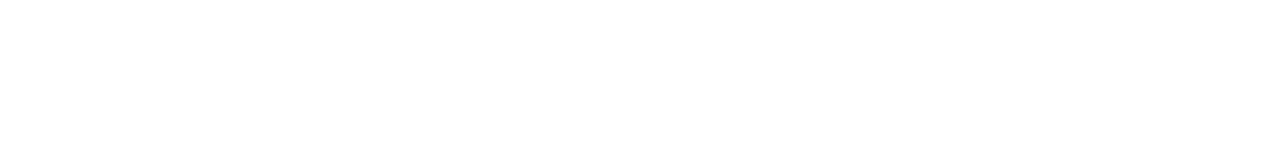
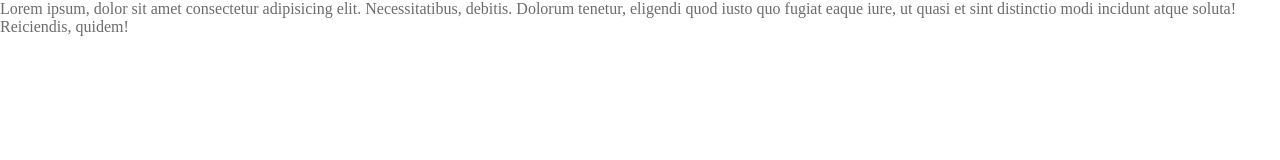
Before and after one commit to Luiz-tkd54/projeto-travalgram, a plain HTML site: page index.html in a window 1280 px wide. Drawn offline with Linux system fonts and the light colour scheme.

Commit message:
initial style guide

```diff
--- a/index.html
+++ b/index.html
@@ -1,12 +1,16 @@
 <!DOCTYPE html>
 <html lang="en">
+
 <head>
   <meta charset="UTF-8">
   <meta name="viewport" content="width=device-width, initial-scale=1.0">
   <title>Travelgram | Perfil de viagens</title>
   <link rel="stylesheet" href="styles/index.css">
 </head>
+
 <body>
+  <p>Lorem ipsum, dolor sit amet consectetur adipisicing elit. Necessitatibus, debitis. Dolorum tenetur, eligendi quod
+    iusto quo fugiat eaque iure, ut quasi et sint distinctio modi incidunt atque soluta! Reiciendis, quidem!</p>
+</body>
 
-</body>
 </html>
--- a/styles/global.css
+++ b/styles/global.css
@@ -1,5 +1,21 @@
-*{
+* {
   margin: 0;
   padding: 0;
   box-sizing: border-box;
 }
+
+:root {
+  --brand-color: #EF5F4C;
+  --background-color: #FFFFFF;
+  --surface-color: #F5F5F5;
+  --skeleton-color: #D9D9D9;
+  --text-color-primary: #313131;
+  --text-color-secondary: #6C6C6C;
+  /* Essa ultima variavel esta com a opacidade(transparencia) */
+  --shape-transparency: #ffffff8f;
+}
+
+body {
+  background-color: var(--background-color);
+  color: var(--text-color-secondary);
+}
```
Also changed, not shown: assets/AirplaneTilt.svg (added), assets/Image 01.png (added), assets/Image 02.png (added), assets/Image 03.png (added), assets/Image 04.png (added), assets/Image 05.png (added), assets/Image 06.png (added), assets/Image 07.png (added), assets/Image 08.png (added), assets/Image 09.png (added), assets/Image 10.png (added), assets/Image 11.png (added), assets/Image.svg (added), assets/Logo.svg (added), 2 more files, 1 other file.
